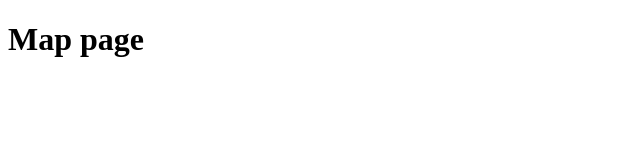
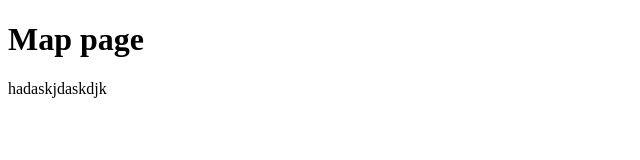
Before and after one commit to arjunghimire/firstproject, a plain HTML site: page map.html in a window 1280 px wide. Shown: the whole page, without its empty margins (0-640 px from the left). Drawn offline with Linux system fonts and the light colour scheme.

Commit message:
modify map page

```diff
--- a/map.html
+++ b/map.html
@@ -8,5 +8,6 @@
   </head>
   <body>
     <h1>Map page</h1>
+    <p>hadaskjdaskdjk</p>
   </body>
 </html>
```
